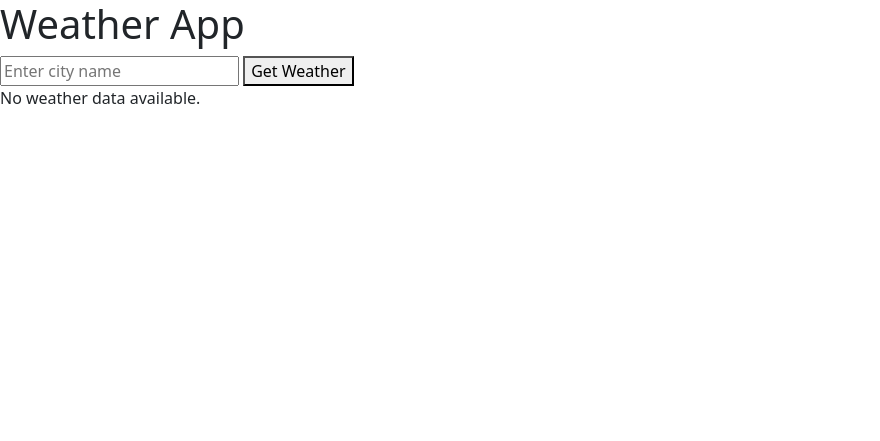
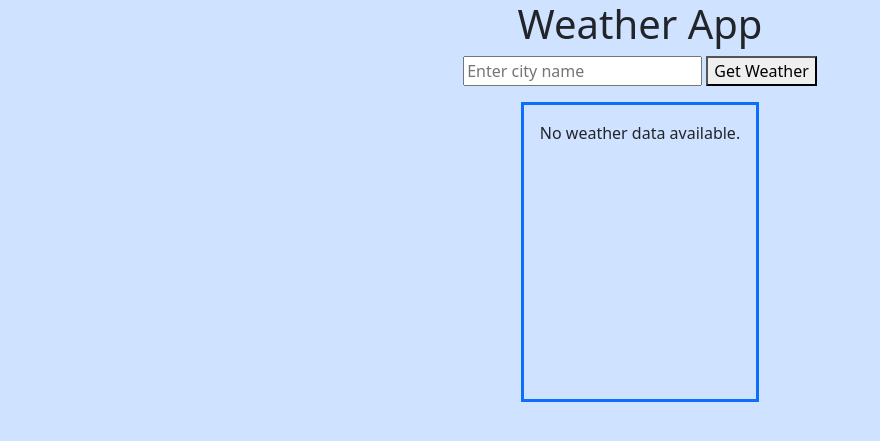
Before and after one commit to ErfanAalam/weatherappUsingFlask, a Flask app: page / in a window 1280 px wide. Shown: the top 441 px of the page, without its empty margins (0-880 px from the left). Run offline with Flask 3, Linux system fonts and the light colour scheme.

Commit message:
ui update

```diff
--- a/templates/weather.html
+++ b/templates/weather.html
@@ -10,14 +10,19 @@
       integrity="sha384-QWTKZyjpPEjISv5WaRU9OFeRpok6YctnYmDr5pNlyT2bRjXh0JMhjY6hW+ALEwIH"
       crossorigin="anonymous"
     />
+    <style>
+      .h-500{
+        height: 300px;
+      }
+    </style>
   </head>
-  <body>
+  <body class="bg-primary-subtle d-flex flex-column align-items-center">
     <h1>Weather App</h1>
     <form method="POST">
       <input type="text" name="city" placeholder="Enter city name" required />
       <button type="submit">Get Weather</button>
     </form>
-
+    <div class="border border-3 border-primary p-3 h-500 mt-3 d-flex flex-column align-items-center">
       {% if data %}
       <h2>Weather in {{ data.name }}</h2>
 
@@ -31,5 +36,6 @@
       {% endif %} {% else %}
       <p>No weather data available.</p>
       {% endif %}
+    </div>
   </body>
 </html>
```
Lines whose indentation alone changed are shown as unchanged.
